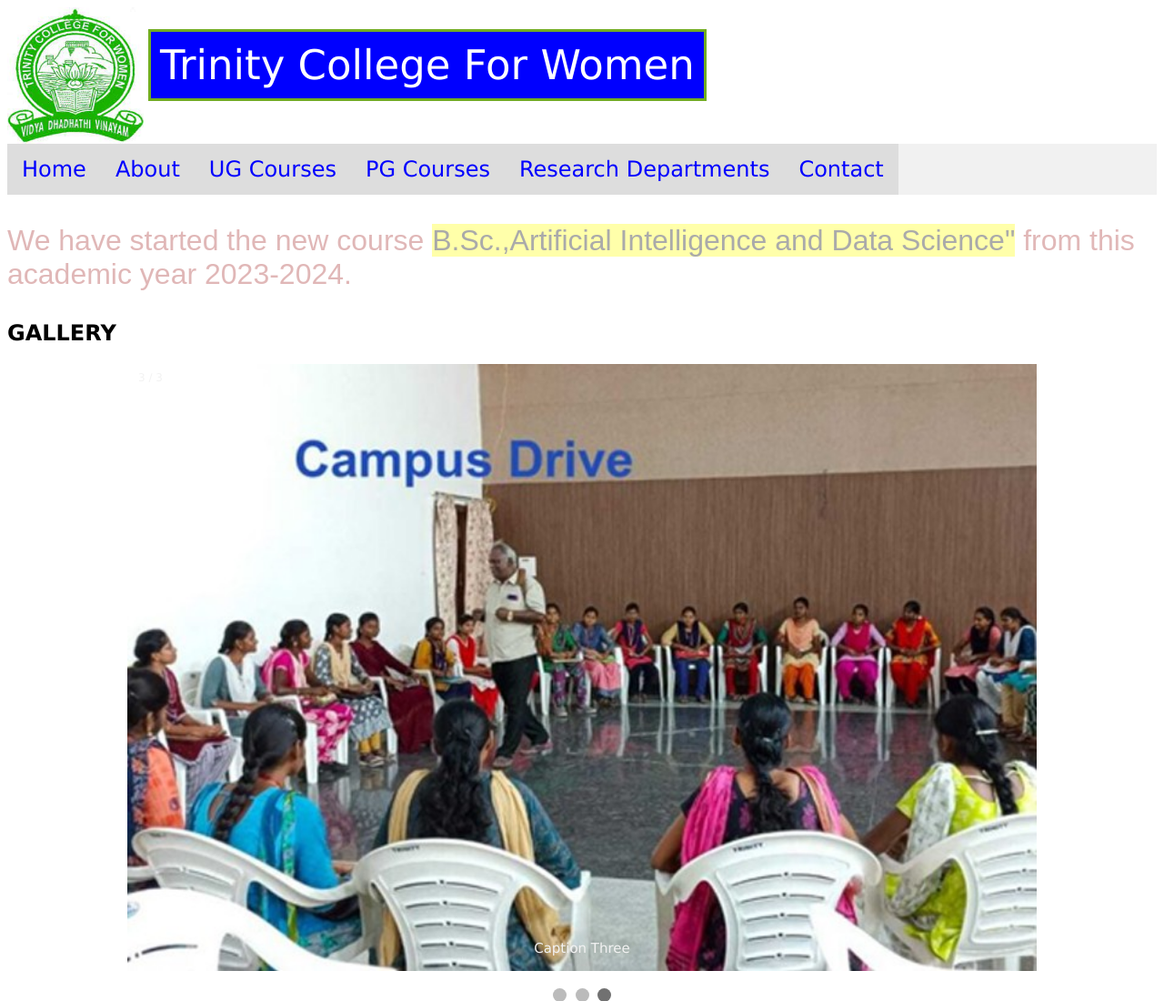
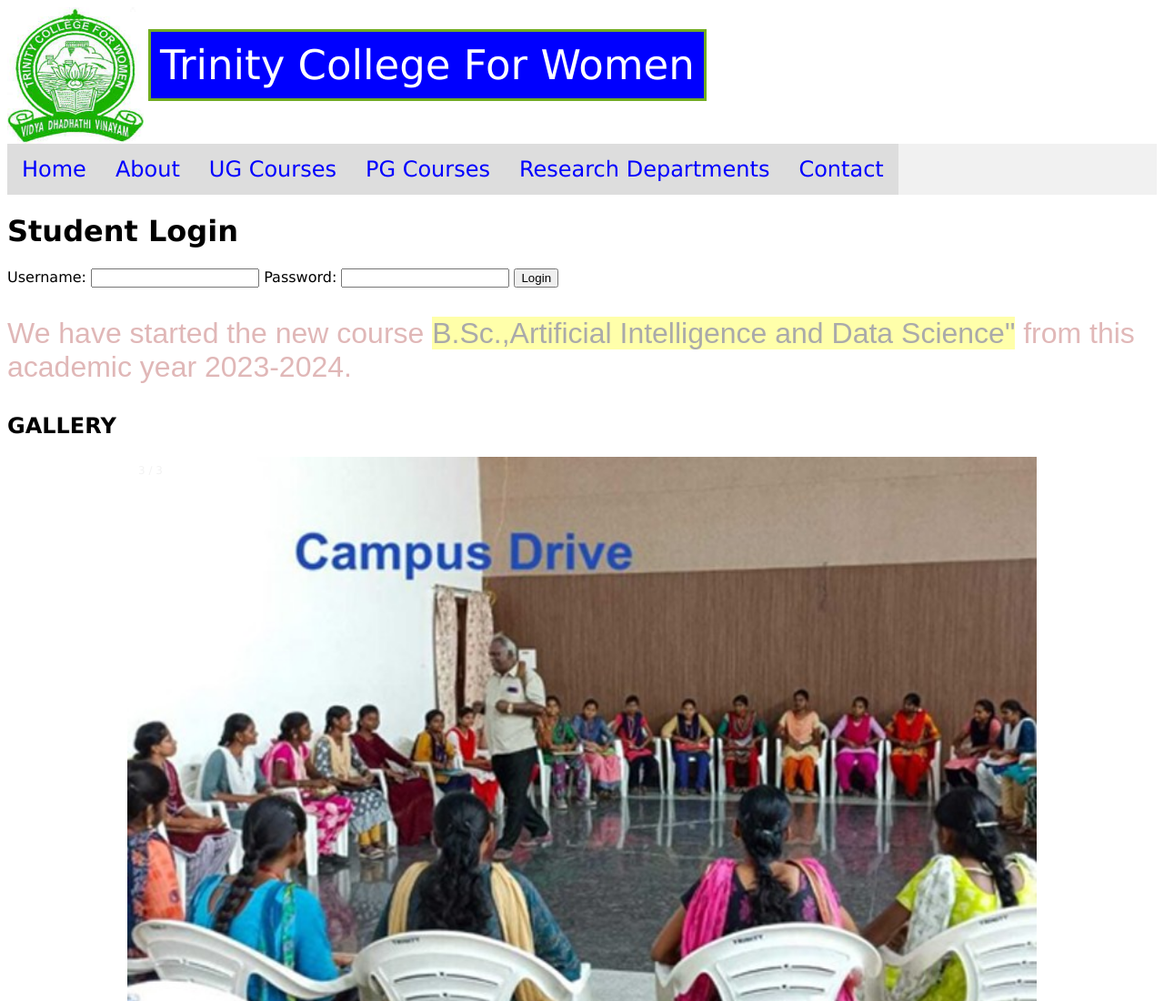
Before and after one commit to kiruthikadev/TrinityCollegeForWomen, a plain HTML site: page index.html in a window 1280 px wide. Shown: the top 1100 px of the page at 91% size. Drawn offline with Linux system fonts and the light colour scheme.

Commit message:
student login added

```diff
--- a/index.html
+++ b/index.html
@@ -150,6 +150,16 @@ li a {
       <li><a href="contact.html">Contact</a></li>
     </ul>
   </nav>
+  <h1>Student Login</h1>
+  <form action="login.php" method="post">
+    <label for="username">Username:</label>
+    <input type="text" id="username" name="username" required>
+
+    <label for="password">Password:</label>
+    <input type="password" id="password" name="password" required>
+
+    <input type="submit" value="Login">
+  </form>
           <p class="blink">We have started the new course <mark>B.Sc.,Artificial Intelligence and Data Science"</mark> from this academic year 2023-2024. </p>
 
     <h2>GALLERY</h2>
```
